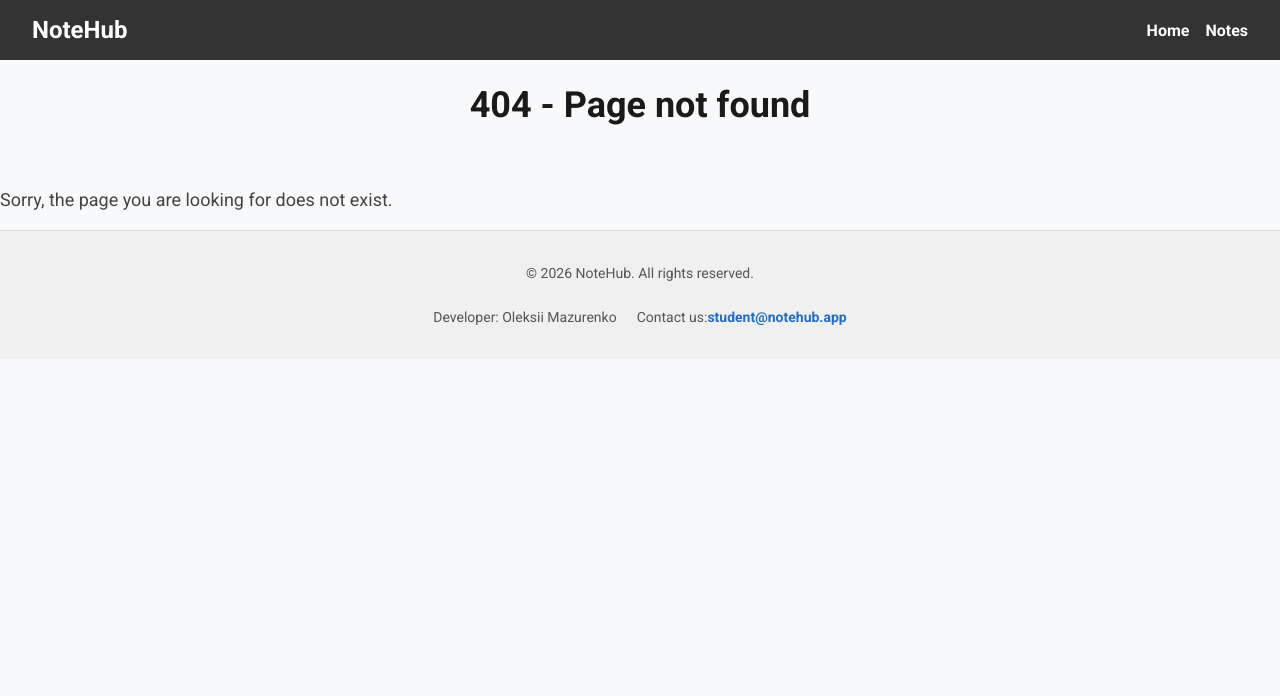
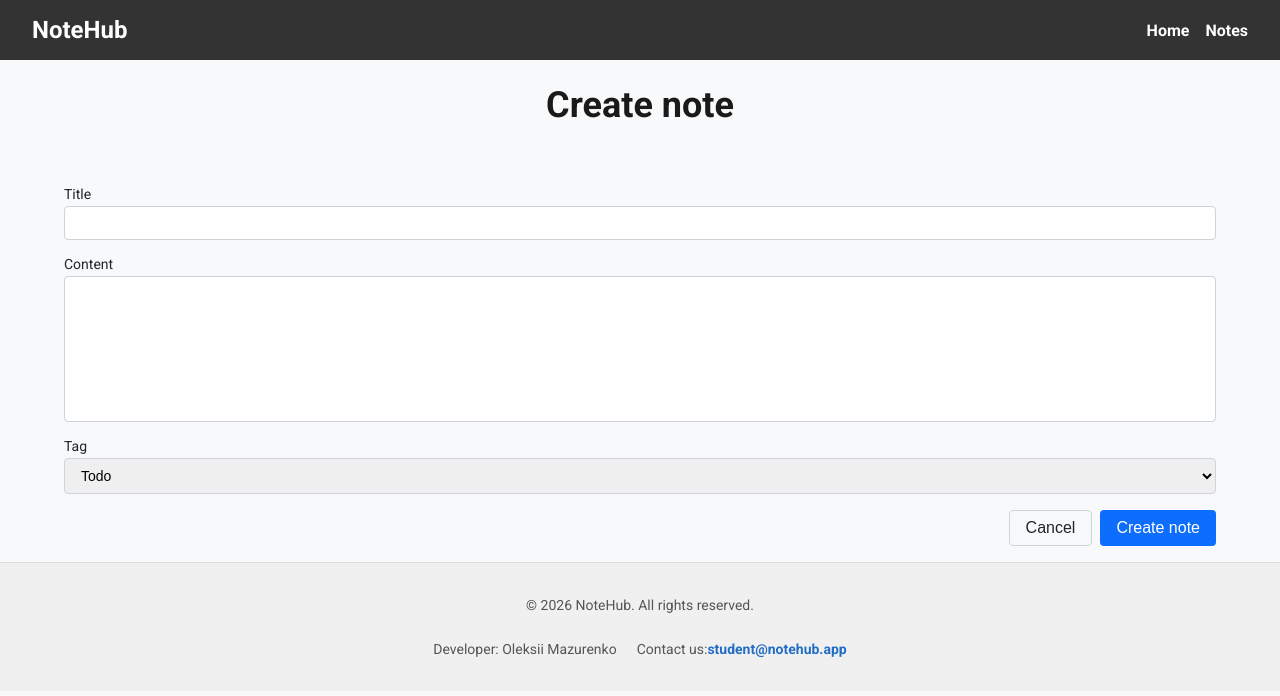
Before and after one commit to OleksiiMazurenko984/08-zustand, a Next.js app: page /notes/action/create in a window 1280 px wide. Before the commit this address had no page. Shown: the top 696 px of the page. Built offline with nearby package versions, Linux system fonts and the light colour scheme; no server answers.

Commit message:
Make second half of homework

```diff
--- /dev/null
+++ b/app/notes/action/create/page.module.css
@@ -0,0 +1,18 @@
+.main {
+  flex: 1;
+}
+
+.container {
+  width: 90%;
+  max-width: 1280px;
+  margin: 0px auto;
+  padding: 0 16px 16px;
+}
+
+.title {
+  font-size: 36px;
+  font-weight: 700;
+  color: #1a1a1a;
+  margin-bottom: 60px;
+  text-align: center;
+}
--- /dev/null
+++ b/app/notes/action/create/page.tsx
@@ -0,0 +1,37 @@
+import NoteForm from '@/components/NoteForm/NoteForm';
+import css from './page.module.css';
+import type { Metadata } from 'next';
+
+export const metadata: Metadata = {
+  title: 'NoteHub Create note',
+  description:
+    'Create a new note in NoteHub and keep your draft saved while you type',
+  other: {
+    url: 'https://08-zustand-beta-six-31.vercel.app/notes/action/create',
+  },
+  openGraph: {
+    title: 'Create note',
+    description:
+      'Create a new note in NoteHub and keep your draft saved while you type',
+    url: 'https://08-zustand-beta-six-31.vercel.app/notes/action/create',
+    images: [
+      {
+        url: 'https://ac.goit.global/fullstack/react/notehub-og-meta.jpg',
+        width: 1200,
+        height: 630,
+        alt: 'NoteHub create note page',
+      },
+    ],
+  },
+};
+
+export default function CreateNote() {
+  return (
+    <main className={css.main}>
+      <div className={css.container}>
+        <h1 className={css.title}>Create note</h1>
+        <NoteForm />
+      </div>
+    </main>
+  );
+}
--- a/app/notes/filter/[...slug]/page.module.css
+++ b/app/notes/filter/[...slug]/page.module.css
@@ -3,6 +3,7 @@
   max-width: 1280px;
   margin: 0px auto;
   padding: 0 16px 16px;
+  flex: 1;
 }
 
 .toolbar {
@@ -24,6 +25,8 @@
   border-radius: 4px;
   cursor: pointer;
   transition: background-color 0.2s ease;
+  text-decoration: none;
+  display: inline-block;
 }
 
 .button:hover {
--- a/components/NoteForm/NoteForm.tsx
+++ b/components/NoteForm/NoteForm.tsx
@@ -1,117 +1,136 @@
+'use client';
+
 import { useId } from 'react';
-import { Formik, Form, Field, type FormikHelpers, ErrorMessage } from 'formik';
-import * as Yup from 'yup';
 import css from './NoteForm.module.css';
 import type { NoteData, NoteTag } from '../../types/note';
 import { useMutation, useQueryClient } from '@tanstack/react-query';
 import { createNote } from '@/lib/api';
+import { useRouter } from 'next/navigation';
+import { useNoteDraftStore } from '@/lib/store/noteStore';
 
-interface NoteFormProps {
-  onClose: () => void;
-}
+const allowedTags: NoteTag[] = [
+  'Todo',
+  'Work',
+  'Personal',
+  'Meeting',
+  'Shopping',
+];
 
-interface NoteFormValues {
-  title: string;
-  content: string;
-  tag: NoteTag;
-}
+export default function NoteForm() {
+  const id = useId();
+  const queryClient = useQueryClient();
+  const router = useRouter();
 
-const initialNoteFormValues: NoteFormValues = {
-  title: '',
-  content: '',
-  tag: 'Todo',
+  const { noteDraft, setNoteDraft, clearNoteDraft } = useNoteDraftStore();
+
+  const handleChange = (
+    event: React.ChangeEvent<
+      HTMLInputElement | HTMLTextAreaElement | HTMLSelectElement
+    >
+  ) => {
+    setNoteDraft({
+      ...noteDraft,
+      [event.target.name]: event.target.value,
+    });
   };
 
-const schemaValidation = Yup.object().shape({
-  title: Yup.string().min(3).max(50).required(),
-  content: Yup.string().max(500),
-  tag: Yup.string()
-    .oneOf(['Todo', 'Work', 'Personal', 'Meeting', 'Shopping'])
-    .required(),
-});
-
-export default function NoteForm({ onClose }: NoteFormProps) {
-  const id = useId();
-
-  const queryClient = useQueryClient();
-
-  const { mutate: addNote } = useMutation({
+  const { mutateAsync: addNote, isPending } = useMutation({
     mutationFn: createNote,
     onSuccess: () => {
       queryClient.invalidateQueries({ queryKey: ['notes'] });
-      onClose();
+      clearNoteDraft();
+      router.back();
     },
   });
 
-  const handleSubmit = (
-    values: NoteFormValues,
-    actions: FormikHelpers<NoteFormValues>
-  ) => {
+  const handleSubmit = async (formData: FormData) => {
+    const title = String(formData.get('title')).trim();
+    const content = String(formData.get('content')).trim();
+    const tag = String(formData.get('tag')) as NoteTag;
+
+    if (title.length < 3 || title.length > 50) return;
+    if (content.length > 500) return;
+    if (!allowedTags.includes(tag)) return;
+
     const noteData: NoteData = {
-      title: values.title,
-      content: values.content,
-      tag: values.tag,
+      title,
+      content,
+      tag,
     };
 
-    addNote(noteData);
-    actions.resetForm();
+    await addNote(noteData);
+  };
+
+  const handleCancel = () => {
+    router.back();
   };
 
   return (
-    <Formik
-      onSubmit={handleSubmit}
-      initialValues={initialNoteFormValues}
-      validationSchema={schemaValidation}
-    >
-      <Form className={css.form}>
+    <form className={css.form}>
       <div className={css.formGroup}>
         <label htmlFor={`${id}-title`}>Title</label>
-          <Field
+        <input
           className={css.input}
           type="text"
           name="title"
           id={`${id}-title`}
+          minLength={3}
+          maxLength={50}
+          required
+          defaultValue={noteDraft.title}
+          onChange={handleChange}
         />
-          <ErrorMessage name="title" component="span" className={css.error} />
       </div>
 
       <div className={css.formGroup}>
-          <label htmlFor="content" id={`${id}-content`}>
-            Content
-          </label>
-          <Field
-            as="textarea"
+        <label htmlFor={`${id}-content`}>Content</label>
+        <textarea
           id={`${id}-content`}
           name="content"
           rows={8}
           className={css.textarea}
+          maxLength={500}
+          defaultValue={noteDraft.content}
+          onChange={handleChange}
         />
-          <ErrorMessage name="content" component="span" className={css.error} />
       </div>
 
       <div className={css.formGroup}>
-          <label htmlFor="tag" id={`${id}-tag`}>
-            Tag
-          </label>
-          <Field as="select" id={`${id}-tag`} name="tag" className={css.select}>
+        <label htmlFor={`${id}-tag`}>Tag</label>
+        <select
+          id={`${id}-tag`}
+          name="tag"
+          className={css.select}
+          defaultValue={noteDraft.tag}
+          onChange={handleChange}
+        >
           <option value="Todo">Todo</option>
           <option value="Work">Work</option>
           <option value="Personal">Personal</option>
           <option value="Meeting">Meeting</option>
           <option value="Shopping">Shopping</option>
-          </Field>
-          <ErrorMessage name="tag" component="span" className={css.error} />
+        </select>
       </div>
 
       <div className={css.actions}>
-          <button type="button" className={css.cancelButton} onClick={onClose}>
+        <button
+          type="button"
+          className={css.cancelButton}
+          onClick={handleCancel}
+          disabled={isPending}
+        >
           Cancel
         </button>
-          <button type="submit" className={css.submitButton} disabled={false}>
-            Create note
+
+        <button
+          type="submit"
+          className={css.submitButton}
+          formAction={handleSubmit}
+          disabled={isPending}
+        >
+          {isPending ? 'Creating...' : 'Create note'}
         </button>
       </div>
-      </Form>
-    </Formik>
+    </form>
   );
 }
--- /dev/null
+++ b/lib/store/noteStore.ts
@@ -0,0 +1,39 @@
+import { create } from 'zustand';
+import { persist } from 'zustand/middleware';
+import type { NoteData } from '@/types/note';
+
+interface NoteDraft {
+  noteDraft: NoteData;
+  setNoteDraft: (newNoteData: NoteData) => void;
+  clearNoteDraft: () => void;
+}
+
+export const initialNoteDraft: NoteData = {
+  title: '',
+  content: '',
+  tag: 'Todo',
+};
+
+export const useNoteDraftStore = create<NoteDraft>()(
+  persist(
+    set => {
+      return {
+        noteDraft: initialNoteDraft,
+        setNoteDraft: newNoteDraft => {
+          set({
+            noteDraft: newNoteDraft,
+          });
+        },
+        clearNoteDraft: () => {
+          set({
+            noteDraft: initialNoteDraft,
+          });
+        },
+      };
+    },
+    {
+      name: 'note-draft',
+      partialize: state => ({ noteDraft: state.noteDraft }),
+    }
+  )
+);
--- a/package.json
+++ b/package.json
@@ -17,7 +17,8 @@
     "react-dom": "19.2.4",
     "react-paginate": "^8.3.0",
     "use-debounce": "^10.1.0",
-    "yup": "^1.7.1"
+    "yup": "^1.7.1",
+    "zustand": "^5.0.12"
   },
   "devDependencies": {
     "@types/node": "^20",
```
Also changed, not shown: app/notes/filter/[...slug]/Notes.client.tsx (+3 -12 lines), 1 other file (tests, documents, lock files or other folders). Lines whose indentation alone changed are shown as unchanged.
